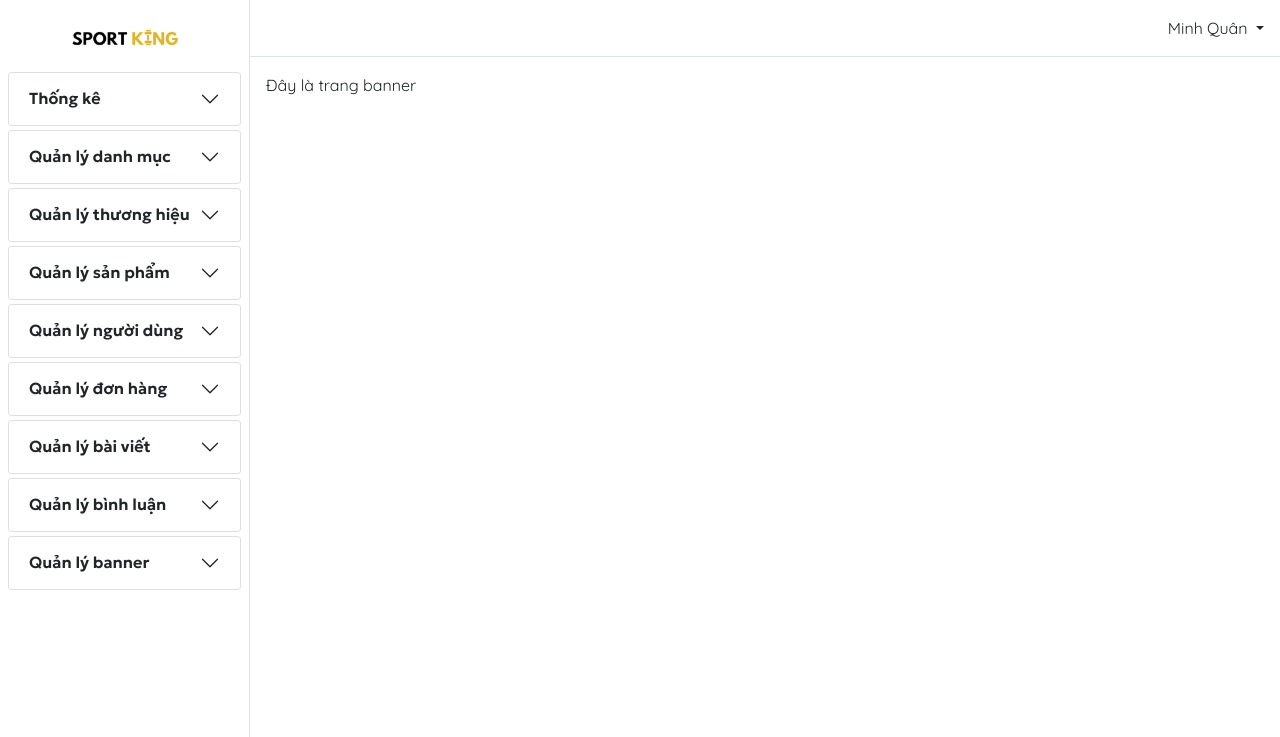
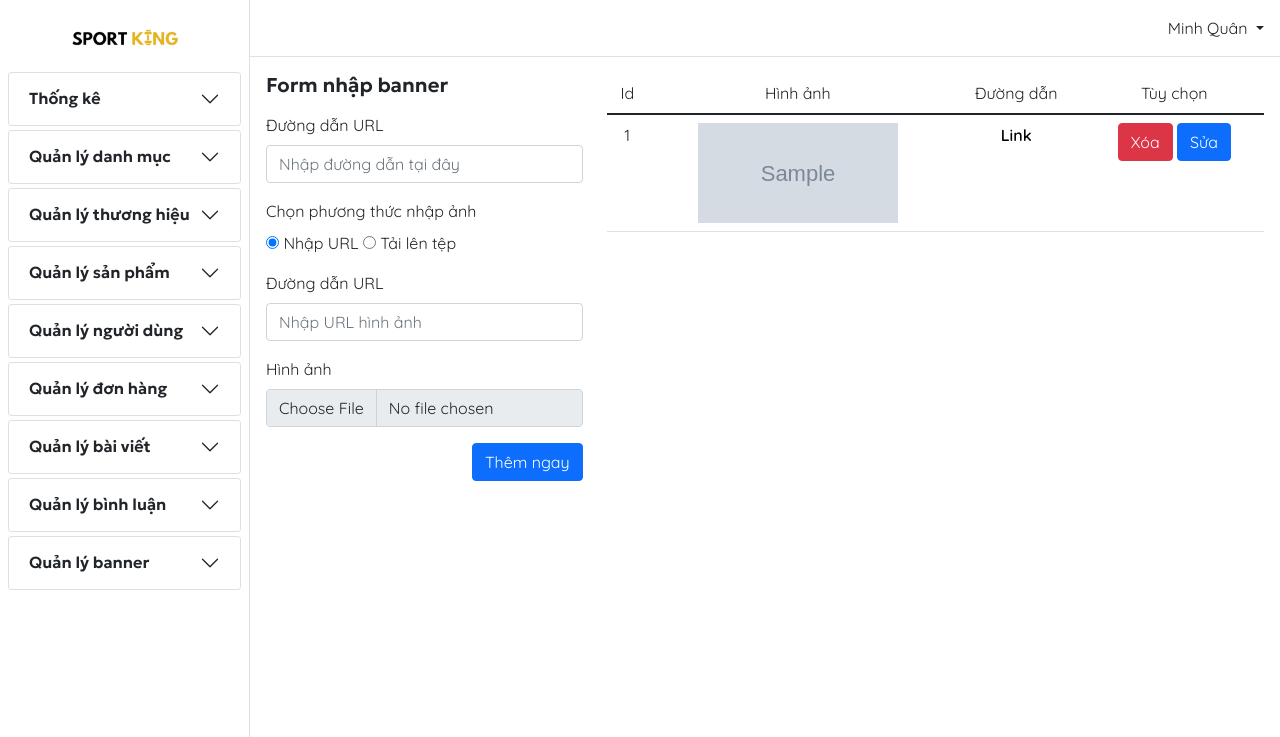
Before and after one commit to minhhquann1508/sportking, a PHP site: page /index.php?controller=Banner in a window 1280 px wide. Shown: the top 737 px of the page. Run offline with PHP 8.4, Linux system fonts and the light colour scheme; tables that the repository leaves empty or names only in its code hold one stand-in row (values such as "Sample post"); grey boxes marked "Sample" are stand-in pictures; some libraries are stand-ins or nearby versions.

Commit message:
layout banner fix sidebar admin

```diff
--- a/app/controllers/BannerController.php
+++ b/app/controllers/BannerController.php
@@ -1,10 +1,13 @@
 <?php
+    require_once '../app/models/Banner.php';
+
     class BannerController {
-        // private $productModel;
-        // public function __construct() {
-        //     $this->productModel = new Products();
-        // }
+        private $bannerModel;
+        public function __construct() {
+            $this->bannerModel = new Banner();
+        }
         public function index() {
+            $banners = $this->bannerModel->get_all_banners();
             $content = '../app/views/pages/admin/banner.php';
             include_once "../app/views/layouts/admin.php";
         }
--- a/app/models/Banner.php
+++ b/app/models/Banner.php
@@ -1 +1,16 @@
-<!-- Models -->
+<?php
+    require_once '../app/configs/Database.php';
+    class Banner extends Database{
+        private $table = "banners";
+        public function get_all_banners() {
+            $sql = "SELECT * FROM $this->table";
+            return $this->select($sql);
+        }
+
+        public function create_banner($url, $img_url, $user_id) {
+            $sql = "INSERT INTO $this->table (url, img_url, user_id)
+                    VALUES (?, ?, ?)";
+            return $this->execute($sql, [$url, $img_url, $user_id]);
+        }
+    }
+?>
--- a/app/views/layouts/admin.php
+++ b/app/views/layouts/admin.php
@@ -1,64 +1,105 @@
 <?php
-    $arr = [
-        'Thống kê' => [
+    $items = [
+        [
+            'label' => 'Thống kê',
+            'url' => '',
+            'children' => [
                 ['label' => 'Doanh thu', 'url' => ''],
                 ['label' => 'Sản phẩm bán chạy', 'url' => '#']
+            ]
         ],
-        'Quản lý danh mục' => [
+        [
+            'label' => 'Quản lý danh mục',
+            'url' => '',
+            'children' => [
                 ['label' => 'Danh sách danh mục', 'url' => '#'],
                 ['label' => 'Thêm danh mục', 'url' => '#']
+            ]
         ],
-        'Quản lý thương hiệu' => [
+        [
+            'label' => 'Quản lý thương hiệu',
+            'url' => '',
+            'children' => [
                 ['label' => 'Danh sách danh mục', 'url' => '#'],
                 ['label' => 'Thêm danh mục', 'url' => '#']
+            ]
         ],
-        'Quản lý sản phẩm' => [
+        [
+            'label' => 'Quản lý sản phẩm',
+            'url' => '',
+            'children' => [
                 ['label' => 'Danh sách sản phẩm', 'url' => '#'],
                 ['label' => 'Thêm sản phẩm', 'url' => '#'],
                 ['label' => 'Biến thể sản phẩm', 'url' => '#']
+            ]
         ],
-        'Quản lý người dùng' => [
+        [
+            'label' => 'Quản lý người dùng',
+            'url' => '',
+            'children' => [
                 ['label' => 'Danh sách sản phẩm', 'url' => '#'],
                 ['label' => 'Thêm sản phẩm', 'url' => '#'],
                 ['label' => 'Biến thể sản phẩm', 'url' => '#']
+            ]
         ],
-        'Quản lý đơn hàng' => [
+        [
+            'label' => 'Quản lý đơn hàng',
+            'url' => '',
+            'children' => [
                 ['label' => 'Danh sách đơn hàng', 'url' => '#'],
                 ['label' => 'Thống kê đơn hàng', 'url' => '#']
+            ]
         ],
-        'Quản lý bài viết' => [
+        [
+            'label' => 'Quản lý bài viết',
+            'url' => '',
+            'children' => [
                 ['label' => 'Danh sách bài viết', 'url' => '#'],
                 ['label' => 'Thêm bài viết', 'url' => '#']
+            ]
         ],
-        'Quản lý bình luận' => [
+        [
+            'label' => 'Quản lý bình luận',
+            'url' => '',
+            'children' => [
                 ['label' => 'Danh sách bình luận', 'url' => '#'],
                 ['label' => 'Bình luận bị xóa', 'url' => '#']
+            ]
         ],
-        'Quản lý banner' => [
+        [
+            'label' => 'Quản lý banner',
+            'url' => '',
+            'children' => [
                 ['label' => 'Danh sách banner', 'url' => '?controller=banner'],
-            ['label' => 'Thêm banner', 'url' => '?controller=banner&action=create']
-        ],
-
+            ]
+        ]
     ];
 
     $sidebar = '<ul class="accordion" id="accordionExample">';
     $index = 0;
-    foreach ($arr as $key => $value) {
-        $collapseId = "collapse" . $index; // Tạo ID duy nhất cho mỗi accordion
+
+    foreach ($items as $menu) {
+        $collapseId = "collapse" . $index;
         $sidebar .= '
             <li class="my-1">
                 <div class="accordion-item">
                     <h2 class="accordion-header">
                         <button class="accordion-button collapsed" type="button" data-bs-toggle="collapse"
                             data-bs-target="#' . $collapseId . '" aria-expanded="false" aria-controls="' . $collapseId . '">
-                            ' . $key . '
+                            ' . $menu['label'] . '
                         </button>
                     </h2>
                     <div id="' . $collapseId . '" class="accordion-collapse collapse" data-bs-parent="#accordionExample">
                         <ul class="list-group">';
-        foreach ($value as $item) {
-            $sidebar .= '<li class="list-group-item p-3"><a class="d-block w-100" href="' . $item['url'] . '">' . $item['label'] . '</a></li>';
+
+        if (!empty($menu['children'])) {
+            foreach ($menu['children'] as $item) {
+                $sidebar .= '<li class="list-group-item p-3">
+                                <a class="d-block w-100" href="' . $item['url'] . '">' . $item['label'] . '</a>
+                            </li>';
             }
+        }
+
         $sidebar .= '</ul>
                     </div>
                 </div>
--- a/app/views/pages/admin/add_banner.php
+++ b/app/views/pages/admin/add_banner.php
@@ -1 +1,3 @@
-<div>Đây là add banner</div>
+<div>
+    Add banner
+</div>
--- a/app/views/pages/admin/banner.php
+++ b/app/views/pages/admin/banner.php
@@ -1 +1,117 @@
-Đây là trang banner
+<div class="w-100">
+    <div class="row">
+        <div class="col-4">
+            <h5 class="mb-3">Form nhập banner</h5>
+            <div class="mb-3">
+                <label for="exampleFormControlInput1" class="form-label">Đường dẫn URL</label>
+                <input type="text" class="form-control" id="exampleFormControlInput1"
+                    placeholder="Nhập đường dẫn tại đây">
+            </div>
+            <div class="mb-3">
+                <label class="form-label">Chọn phương thức nhập ảnh</label>
+                <div>
+                    <input type="radio" id="urlOption" name="imageOption" checked>
+                    <label for="urlOption">Nhập URL</label>
+                    <input type="radio" id="fileOption" name="imageOption">
+                    <label for="fileOption">Tải lên tệp</label>
+                </div>
+            </div>
+
+            <div class="mb-3">
+                <label for="imageUrl" class="form-label">Đường dẫn URL</label>
+                <input type="text" class="form-control" id="imageUrl" placeholder="Nhập URL hình ảnh">
+            </div>
+
+            <div class="mb-3">
+                <label for="imageFile" class="form-label">Hình ảnh</label>
+                <input class="form-control" type="file" id="imageFile" disabled>
+            </div>
+            <div class="mb-3 text-end">
+                <button type="button" class="btn btn-primary">Thêm ngay</button>
+            </div>
+        </div>
+
+        <div class="col-8">
+            <table class="table">
+                <thead>
+                    <tr class="text-center">
+                        <th scope="col">Id</th>
+                        <th scope="col">Hình ảnh</th>
+                        <th scope="col">Đường dẫn</th>
+                        <th scope="col">Tùy chọn</th>
+                    </tr>
+                </thead>
+                <tbody>
+                    <?php
+                        $content = '';
+                        foreach ($banners as $key => $banner) {
+                            $content .= '
+                                <tr class="text-center">
+                                    <th scope="row">'.($key + 1).'</th>
+                                    <td>
+                                        <img class="mx-auto" width="200" height="100"
+                                            src="'.$banner['img_url'].'"
+                                            alt="">
+                                    </td>
+                                    <td><a target="_blank" href="'.$banner['url'].'">Link</a></td>
+                                    <td>
+                                        <button class="btn btn-danger">Xóa</button>
+                                        <button class="btn btn-primary">Sửa</button>
+                                    </td>
+                                </tr>
+                            ';
+                        }
+                    ?>
+                    <?php echo $content ?>
+                </tbody>
+            </table>
+        </div>
+    </div>
+</div>
+
+<script>
+// Lấy các phần tử
+const urlOption = document.getElementById("urlOption");
+const fileOption = document.getElementById("fileOption");
+const imageUrl = document.getElementById("imageUrl");
+const imageFile = document.getElementById("imageFile");
+const previewImage = document.getElementById("previewImage");
+
+// Chọn phương thức nhập ảnh
+urlOption.addEventListener("change", () => {
+    imageUrl.disabled = false;
+    imageFile.disabled = true;
+    imageFile.value = "";
+    previewImage.classList.add("d-none");
+});
+
+fileOption.addEventListener("change", () => {
+    imageUrl.disabled = true;
+    imageFile.disabled = false;
+    imageUrl.value = "";
+    previewImage.classList.add("d-none");
+});
+
+// Xem trước hình ảnh từ URL
+imageUrl.addEventListener("input", () => {
+    if (imageUrl.value.trim() !== "") {
+        previewImage.src = imageUrl.value;
+        previewImage.classList.remove("d-none");
+    } else {
+        previewImage.classList.add("d-none");
+    }
+});
+
+// Xem trước hình ảnh từ file
+imageFile.addEventListener("change", (event) => {
+    const file = event.target.files[0];
+    if (file) {
+        const reader = new FileReader();
+        reader.onload = function(e) {
+            previewImage.src = e.target.result;
+            previewImage.classList.remove("d-none");
+        };
+        reader.readAsDataURL(file);
+    }
+});
+</script>
```
Lines whose indentation alone changed are shown as unchanged.
